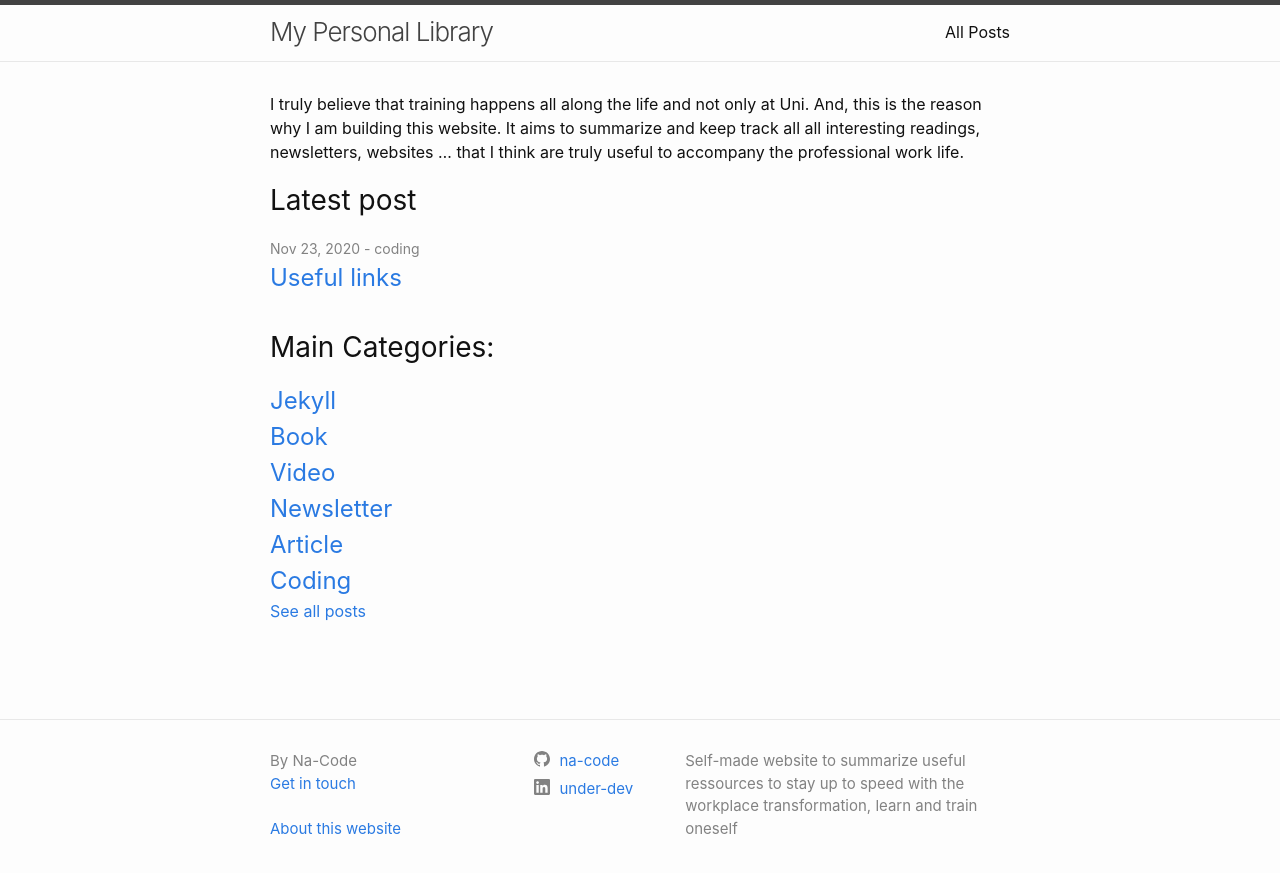
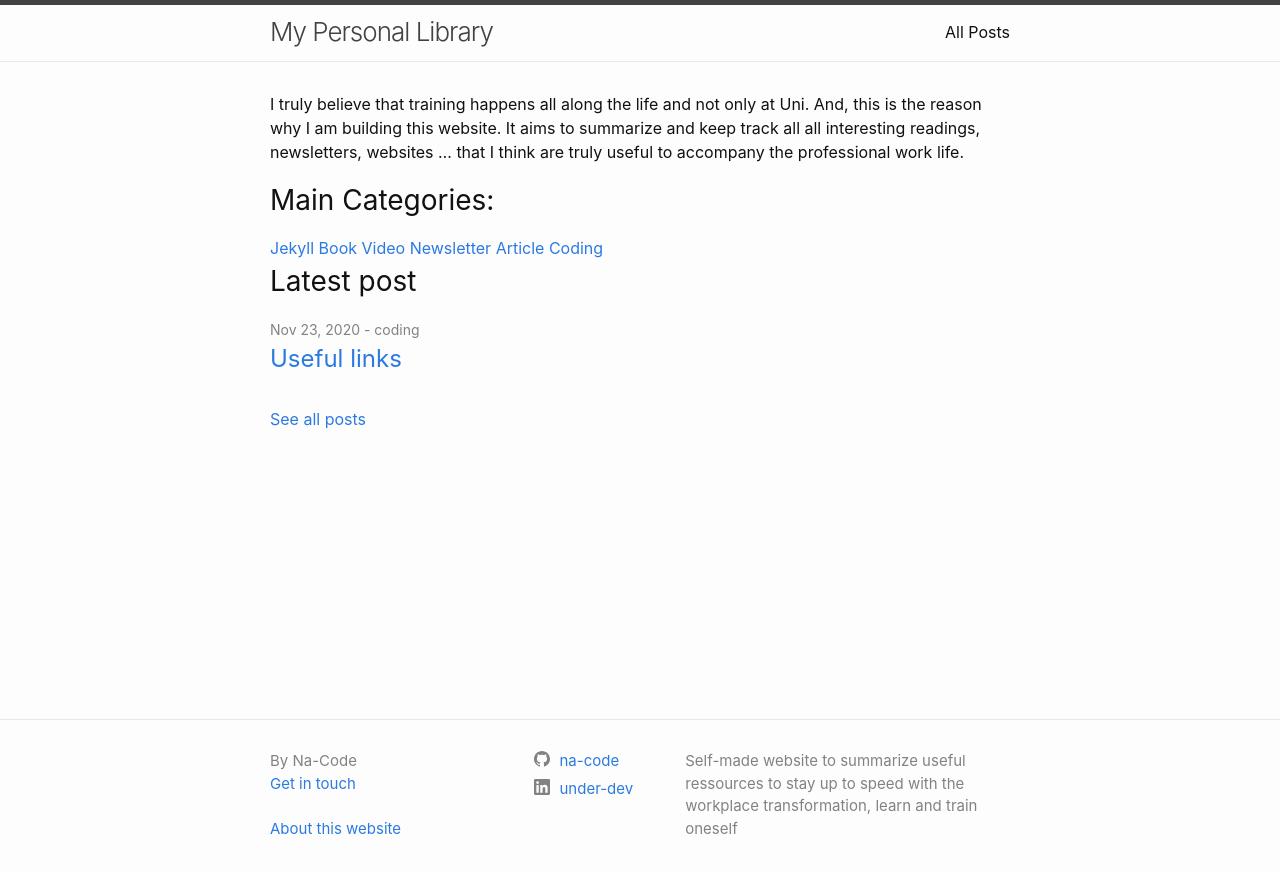
Before and after one commit to na-code/na-site, a Jekyll site: the page built from index.markdown, in a window 1280 px wide. Shown: the top 873 px of the page. Built offline with Jekyll 4.4.1, drawn with Linux system fonts in a browser that asks for light colours.

Commit message:
Update home.html

```diff
--- a/_layouts/home.html
+++ b/_layouts/home.html
@@ -10,6 +10,14 @@ layout: default
   {{ content }}
 
   {%- if site.posts.size > 0 -%}
+
+    <!-- List of all categories -->
+  <h2 class="post-list-heading">Main Categories:</h2>
+  {%- for category in site.categories -%}
+    <a class="default">{{category[0] | capitalize }} </a>
+  {%- endfor -%}
+  <br>
+
     <h2 class="post-list-heading">{{ page.list_title | default: "Latest post" }}</h2>
     <ul class="post-list">
       {%- for post in site.posts limit:1 -%}
@@ -28,12 +36,6 @@ layout: default
       {%- endfor -%}
     </ul>
 
-    <!-- List of all categories -->
-  <h2 class="post-list-heading">Main Categories:</h2>
-  {%- for category in site.categories -%}
-    <a class="post-link">{{category[0] | capitalize }} </a>
-  {%- endfor -%}
-
     <!-- p class="rss-subscribe">subscribe <a href="{{ "/feed.xml" | relative_url }}">via RSS</a></p -->
   {%- endif -%}
 
```
